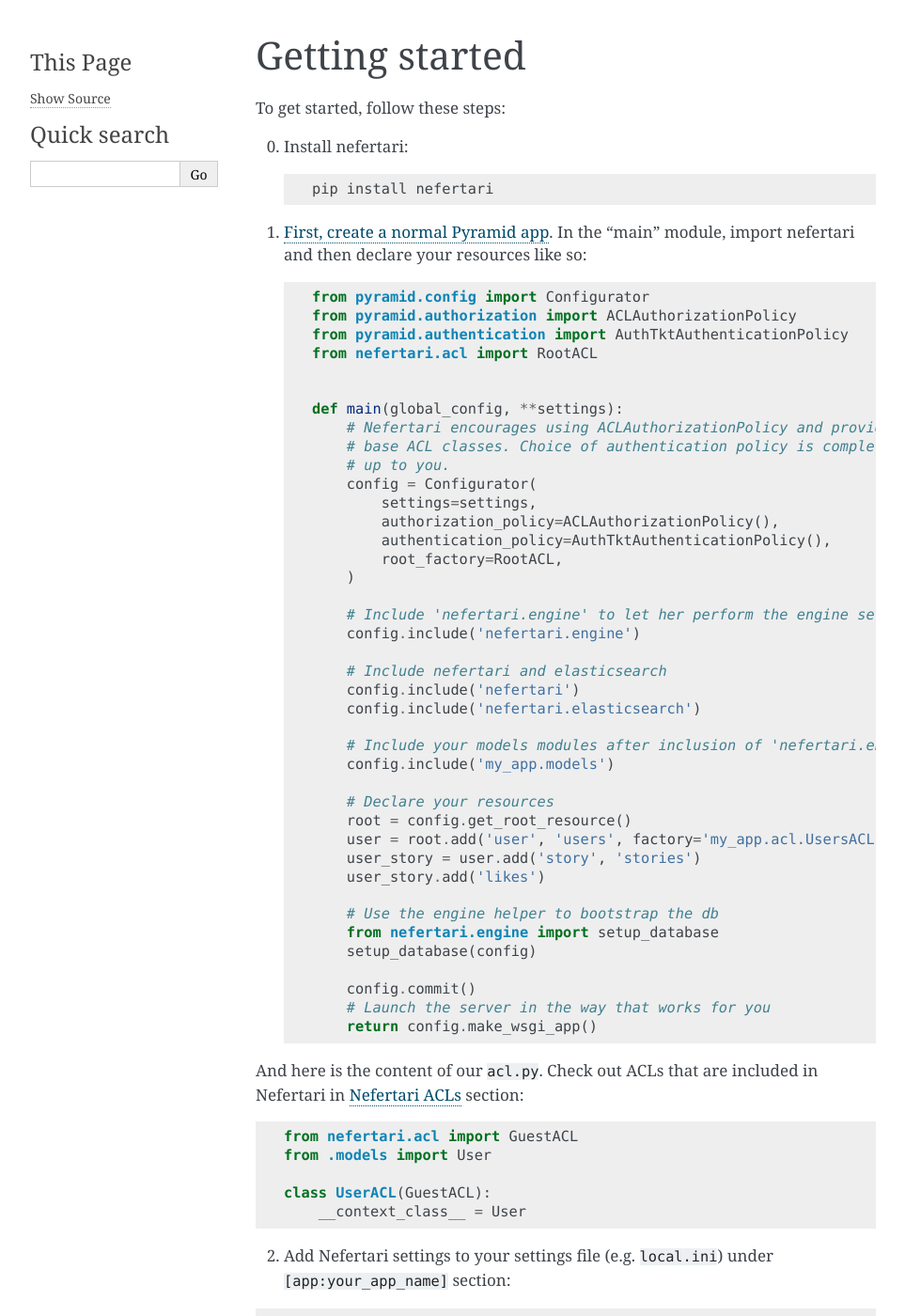
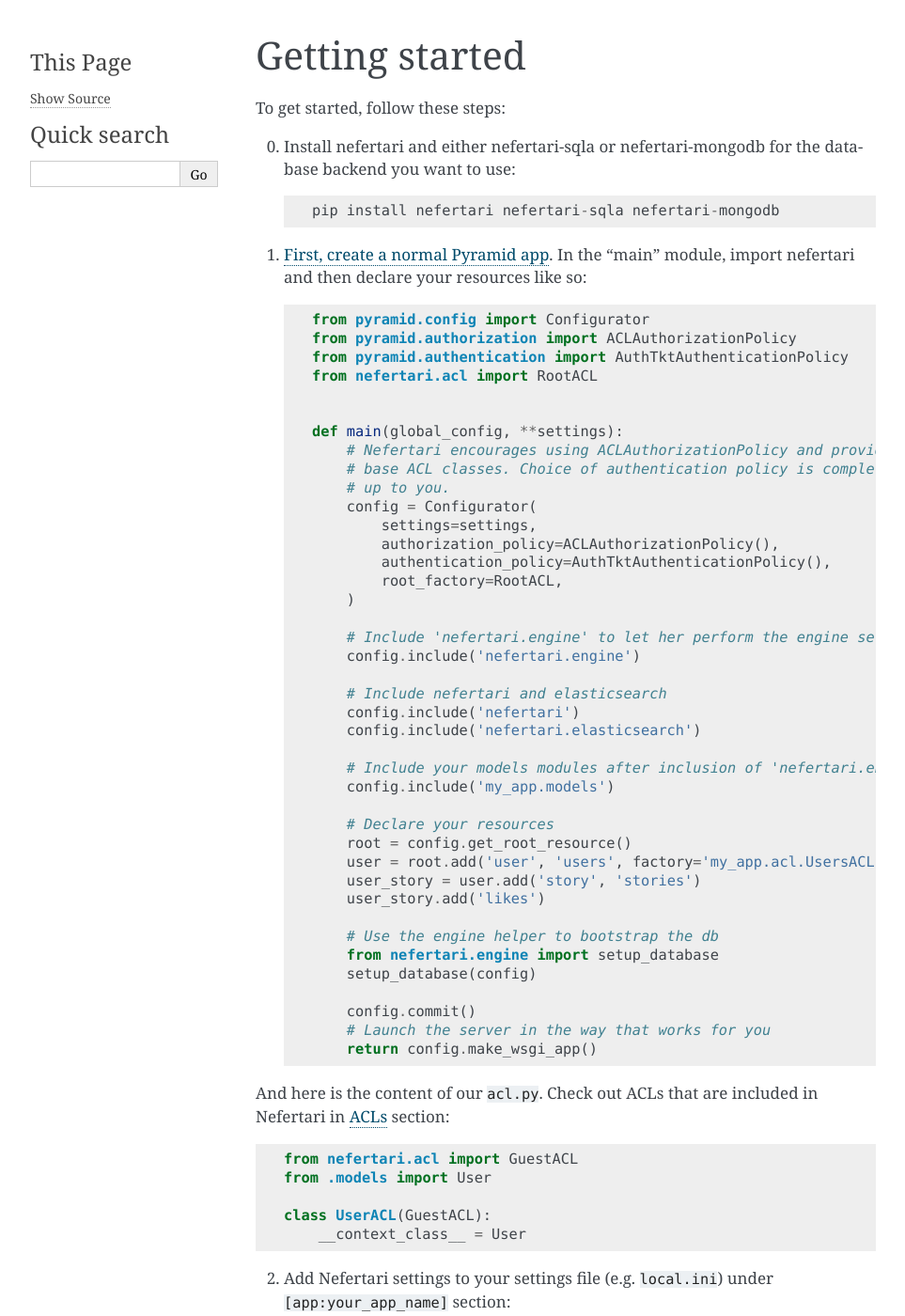
Before and after one commit to ramses-tech/nefertari, a Sphinx documentation site: the page built from docs/source/getting_started.rst, in a window 1280 px wide and 1400 px high. Shown: the whole window at 94% size, without its empty margins (148-1111 px from the left). Built offline with Sphinx 7.4.7, drawn with Linux system fonts in a browser that asks for light colours.

Commit message:
cleanup/restructure, new sections for docs

```diff
--- a/docs/source/acls.rst
+++ b/docs/source/acls.rst
@@ -1,5 +1,5 @@
-Nefertari ACLs
-===========
+ACLs
+====
 
 .. automodule:: nefertari.acl
     :members:
--- /dev/null
+++ b/docs/source/changelog.rst
@@ -0,0 +1,5 @@
+Changelog
+=========
+
+* :release:`0.1.0 <2015-05-06>`
+* :support:`0` Initial release after two years of development as "Presto". Now with database engines! Originally extracted and generalized from the Brandicted API which only used MongoDB.
--- a/docs/source/conf.py
+++ b/docs/source/conf.py
@@ -31,7 +31,12 @@
 # ones.
 extensions = [
     'sphinx.ext.autodoc',
+    'sphinxcontrib.fulltoc',
+    'releases'
 ]
+
+releases_github_path = 'brandicted/nefertari'
+releases_debug = True
 
 # Add any paths that contain templates here, relative to this directory.
 templates_path = ['_templates']
@@ -57,9 +62,9 @@
 # built documents.
 #
 # The short X.Y version.
-version = '1.0'
+version = '0.1'
 # The full version, including alpha/beta/rc tags.
-release = '1.0'
+release = '0.1'
 
 # The language for content autogenerated by Sphinx. Refer to documentation
 # for a list of supported languages.
--- /dev/null
+++ b/docs/source/elasticsearch.rst
@@ -0,0 +1,4 @@
+Elasticsearch Support
+=====================
+
+Nefertari uses `Elasticsearch <https://www.elastic.co/products/elasticsearch>`_ behind the scenes for most read/GET views.
--- /dev/null
+++ b/docs/source/example_project.rst
@@ -0,0 +1,4 @@
+Example Project
+===============
+
+For an example of how to use Nefertari see the `Example Project <https://github.com/brandicted/nefertari-example>`_.
--- a/docs/source/getting_started.rst
+++ b/docs/source/getting_started.rst
@@ -3,9 +3,9 @@
 
 To get started, follow these steps:
 
-0. Install nefertari::
+0. Install nefertari and either nefertari-sqla or nefertari-mongodb for the database backend you want to use::
 
-    pip install nefertari
+    pip install nefertari nefertari-sqla nefertari-mongodb
 
 
 1. `First, create a normal Pyramid app <http://docs.pylonsproject.org/docs/pyramid/en/latest/narr/firstapp.html#firstapp-chapter>`_. In the "main" module, import nefertari and then declare your resources like so::
```
Also changed, not shown: docs/source/engines.rst (+6 -3 lines), docs/source/index.rst (+6 -1 lines), 1 other file.
